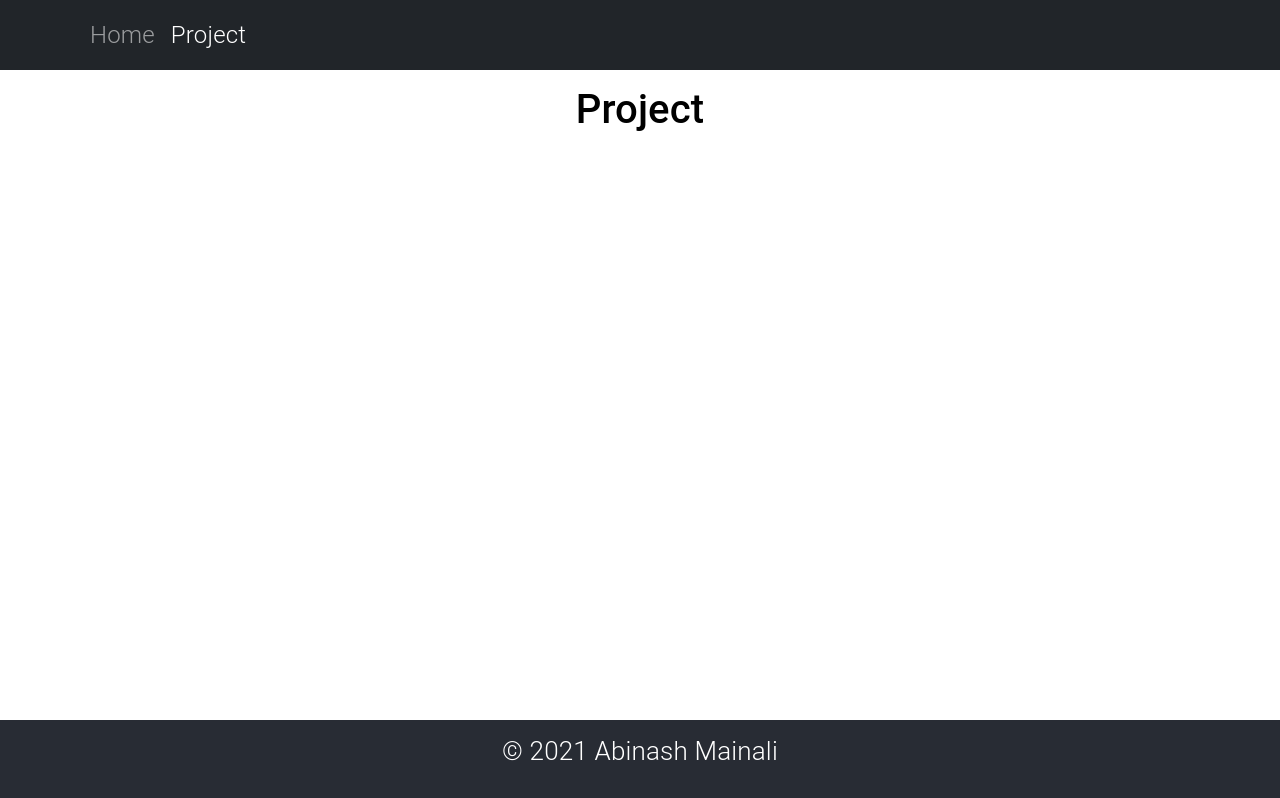
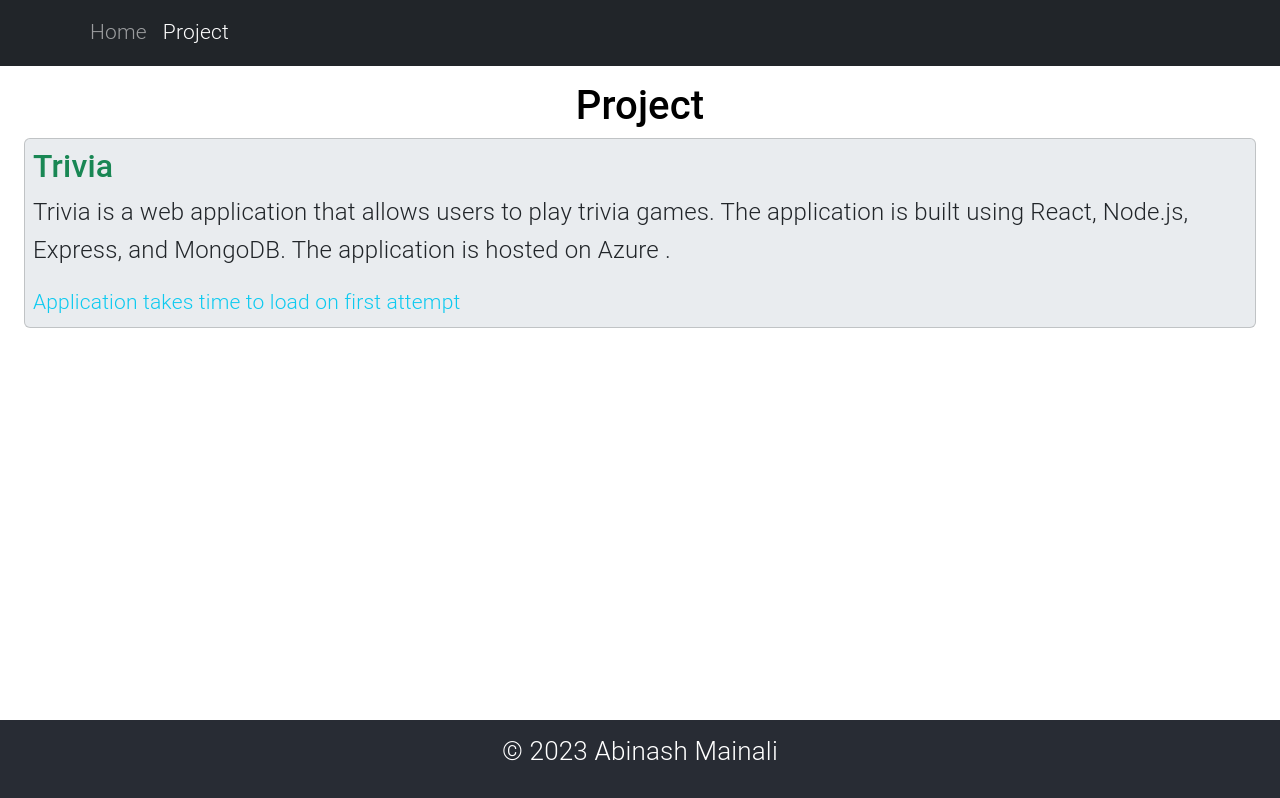
Before and after one commit to AbinashMainali/laravelProject2, a React (Create React App) app in the folder client/: page /project in a window 1280 px wide. Built offline with nearby package versions, Linux system fonts and the light colour scheme.

Commit message:
Added a trivia project

```diff
--- a/client/src/App.js
+++ b/client/src/App.js
@@ -8,7 +8,7 @@ import {Project} from "./pages/Project";
 function App() {
     return (
         <div className={"App"}>
-            <Navbar expand={"md"} bg={"dark"} variant={"dark"} className={"navbar-light"}>
+            <Navbar expand={"md"} bg={"dark"} variant={"dark"} className={"navbar-light small"}>
                 <Container>
                     <Navbar.Toggle aria-controls="basic-navbar-nav"/>
                     <Navbar.Collapse id="basic-navbar-nav">
@@ -34,7 +34,8 @@ function App() {
             </div>
             <div className={"App-footer"}>
                 <Container>
-                    <p>© 2021 Abinash Mainali</p>
+                    <p>© 2023 Abinash Mainali</p>
+
                 </Container>
 
 
--- a/client/src/pages/Home.js
+++ b/client/src/pages/Home.js
@@ -2,11 +2,10 @@ import {Container, Figure} from "react-bootstrap";
 
 export function Home() {
 
-    return (
-        <div>
+    return (<div>
             <Container className={"Home"}>
-                <div className={"Home-header m-2"}>
-                <h1>Hi! I am Abinash Mainali</h1>
+                <div className={"Home-header m-3 text-success-emphasis"}>
+                    <h1>Hi! I am Abinash Mainali</h1>
                 </div>
 
                 <Figure className={"Home"}>
@@ -14,6 +13,7 @@ export function Home() {
                         width={171}
                         height={180}
                         alt="171x180"
+                        roundedCircle
                         src={"https://avatars.githubusercontent.com/u/27627798?s=400&u=40dbf5a57c35c3036dabf067e0c429ca86f80c23&v=4"}
                     />
 
@@ -32,9 +32,9 @@ export function Home() {
                         <img src="https://cdn-icons-png.flaticon.com/512/25/25231.png" alt="github" width="50"
                              height="50"/>
                     </a>
-                    <a href="https://www.instagram.com/abinashmainali/" className={"m-2 d-inline-block"}>
+                    <a href="https://www.instagram.com/abinash_mainali/" className={"m-2 d-inline-block"}>
                         <img src="https://cdn-icons-png.flaticon.com/512/174/174855.png" alt="instagram" width="50"
-                                height="50"/>
+                             height="50"/>
                     </a>
                 </div>
 
--- a/client/src/pages/Project.js
+++ b/client/src/pages/Project.js
@@ -1,7 +1,25 @@
-export function Project(){
-    return(
-        <div>
-            <h1>Project</h1>
+export function Project() {
+    return (
+        <div className={"Project"}>
+            <div className={"Project-header"}>
+                <h1>Project</h1>
+
+            </div>
+            <div className={"Project-body"}>
+                <div className={"Project-body-content card text-start m-2 p-2 bg-body-secondary"}>
+                    <a href="https://triviacontest.azurewebsites.net" title={"Trivia"} className={"link-success text-decoration-none link-opacity-50-hover"}>
+                       <h2>Trivia</h2>
+                    </a>
+                    <p>Trivia is a web application that allows users to play trivia games. The application is built
+                        using React, Node.js, Express, and MongoDB. The application is hosted on Azure .</p>
+                    <label className={"text-info small"}>Application takes time to load on first attempt</label>
+
+
+
+
+                </div>
+            </div>
         </div>
+
     )
 }
```
Also changed, not shown: client/src/App.css (line endings or trailing spaces).
